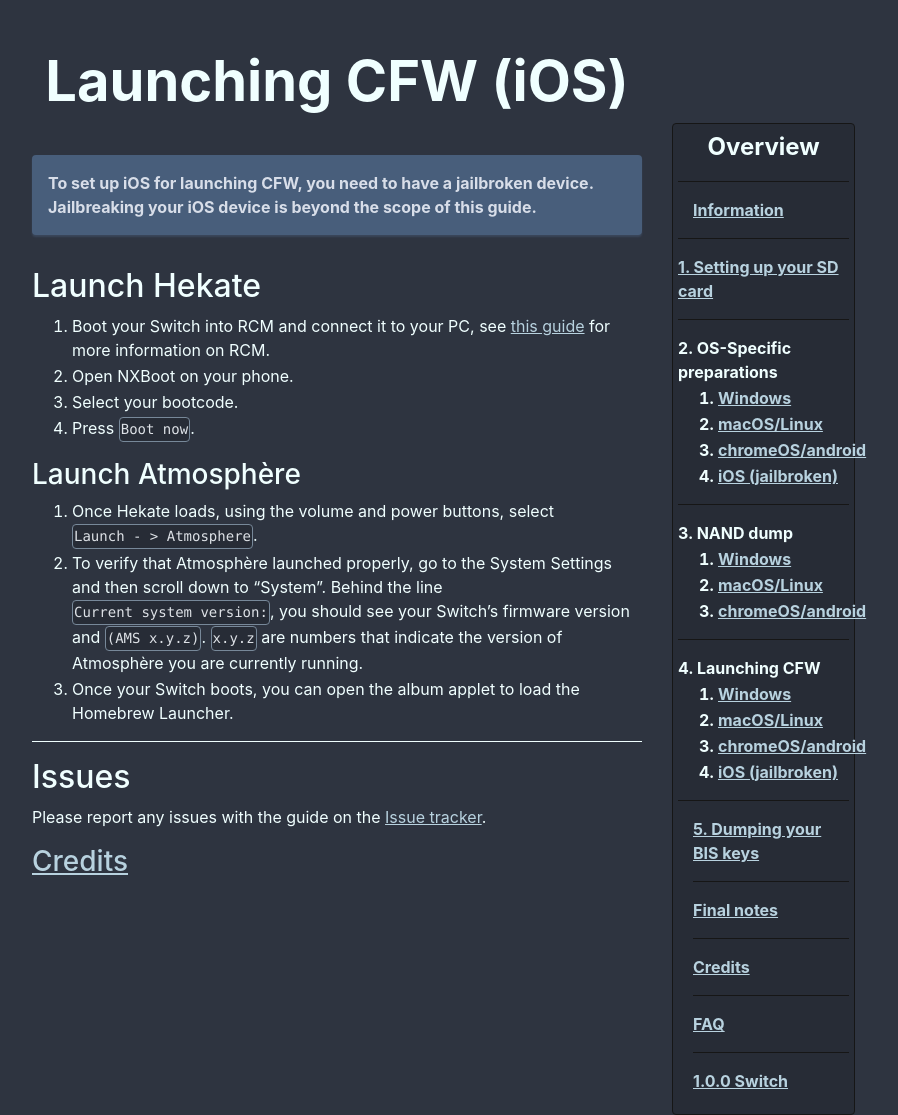
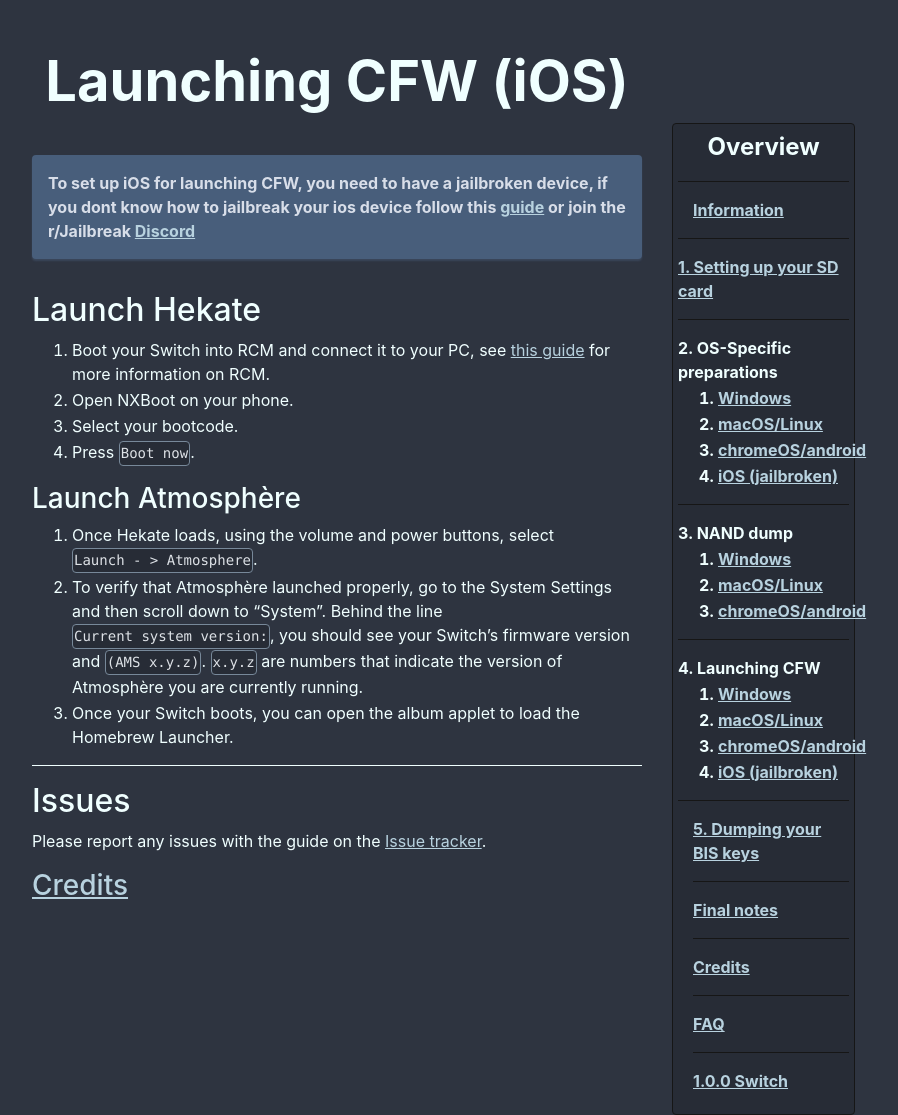
Before and after one commit to noirscape/SwitchGuideOLD, a Jekyll site: the page built from launching-cfw/ios.md, in a window 1280 px wide. Shown: the whole page, without its empty margins (303-1201 px from the left). Built offline with Jekyll 4.4.1, drawn with Linux system fonts in a browser that asks for light colours.

Commit message:
changing the infobox

```diff
--- a/launching-cfw/ios.md
+++ b/launching-cfw/ios.md
@@ -3,7 +3,7 @@
 title: Launching CFW (iOS)
 ---
 
-To set up iOS for launching CFW, you need to have a jailbroken device. Jailbreaking your iOS device is beyond the scope of this guide.
+To set up iOS for launching CFW, you need to have a jailbroken device, if you dont know how to jailbreak your ios device follow this [guide](https://jailbreakguide.tk/) or join the r/Jailbreak [Discord](https://discord.gg/jb)
 {: .info-box}
 
 ## Launch Hekate
```
